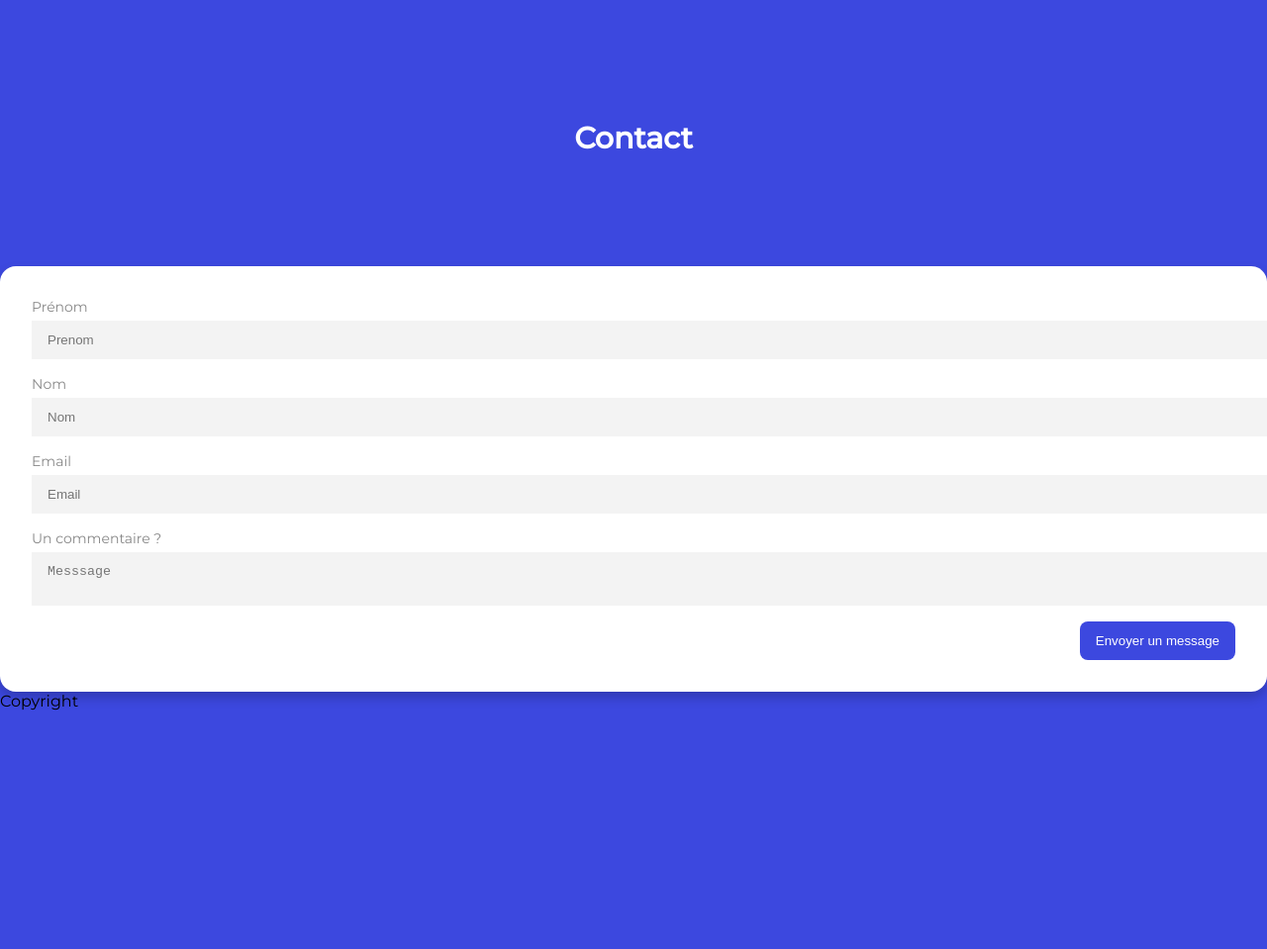
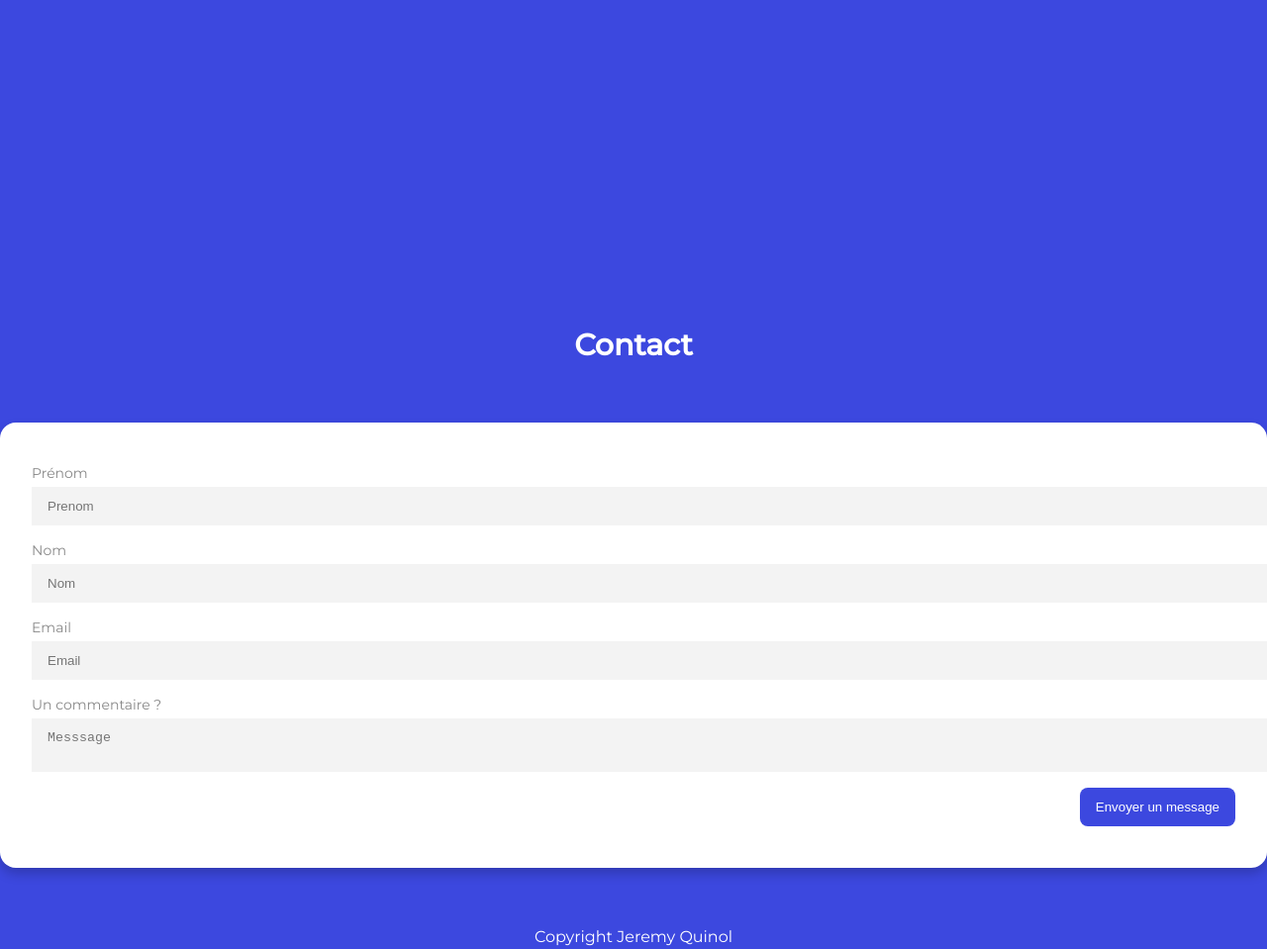
Before and after one commit to Syhnzz/Portfolio, a plain HTML site: page index.html in a window 1280 px wide. Shown: the part 3980-4939 px from the top of the page at 99% size. Before the commit the page ends 4698 px from the top, so only its background shows below. Drawn offline with Linux system fonts and the light colour scheme; a script that the page names is missing.

Commit message:
changing div

```diff
--- a/index.html
+++ b/index.html
@@ -119,10 +119,11 @@
 
 
 
-    <br><br><br><br><br><br><br><br><br><br><br><br><br><br><br><br><br><br><br><br><br><br><br>
-    <div class="titre-contact">Contact</div>
+    <br><br><br><br><br><br><br><br><br><br><br><br><br><br><br><br><br><br><br><br><br><br><br><br><br><br>
+    <br><br><br>
     <div id="page6"></div>
     <br><br><br><br><br>
+    <div class="titre-contact">Contact</div>
 
     <section>
         <div class="contact">
@@ -151,7 +152,7 @@
         </div>
     </section>
 
-    <footer>Copyright</footer>
+    <footer>Copyright Jeremy Quinol</footer>
 
 
 
--- a/style.css
+++ b/style.css
@@ -408,7 +408,6 @@ html {
   min-height: 100vh;
   padding-top: 100px;
   padding-bottom: 100px;
-  align-items: right;
 }
 
 form {
@@ -416,12 +415,13 @@ form {
   grid-template-columns: 1fr;
   grid-gap: 16px;
   background-color: #fff;
-  padding: 32px;
+  padding: 42px;
   border-radius: 16px;
   box-shadow: 0px 6px 12px rgba(0, 0, 0, 0.2);
   max-width: 1280px;
   padding-left: 32px;
   padding-right: 32px;
+  margin: 60px auto;
 }
 
 
@@ -469,7 +469,14 @@ input[type="submit"] {
   cursor: pointer;
   transition: 0.4s;
 
-  &:hover {
-    background-color: #4f29cc;
-  }
 }
+
+input[type="submit"]:hover {
+  background-color: #4f29cc;
+}
+
+footer {
+  text-align: center;
+  color: #FFF;
+  margin: 60px auto;
+}
```
